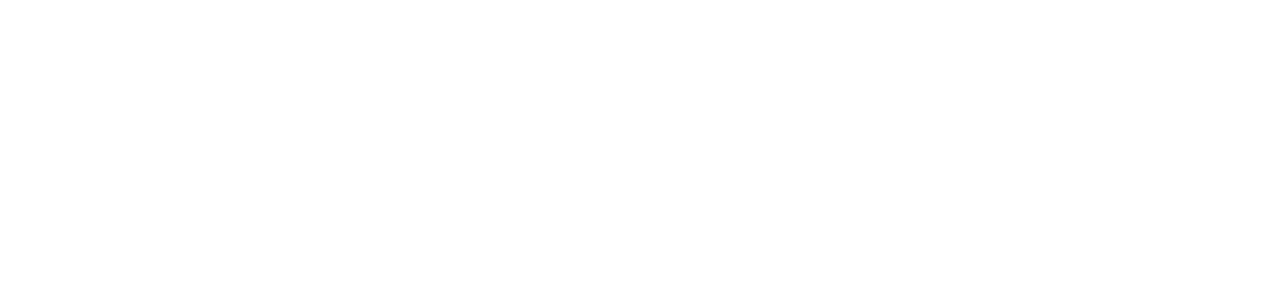
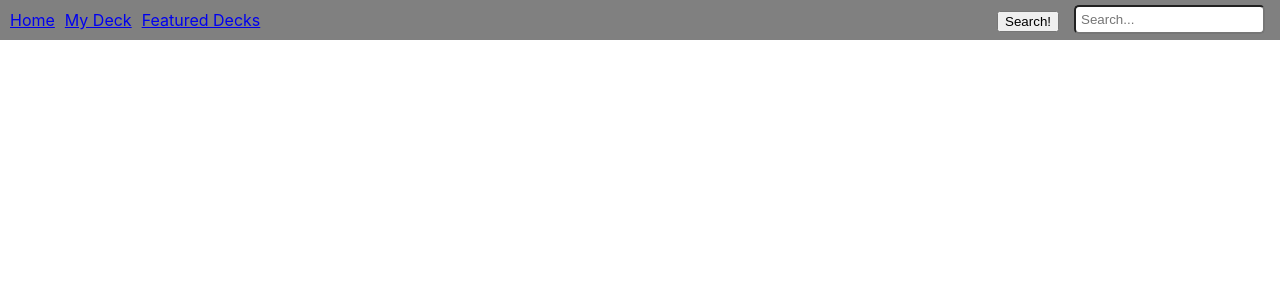
Before and after one commit to Arcanum-Sorcerer-s-Guild/Arcanum, a React (Create React App) app: page /FeaturedDecks in a window 1280 px wide. Shown: the top 300 px of the page. Built offline with nearby package versions, Linux system fonts and the light colour scheme.

Commit message:
Added links and search bar functionality to navbar component, updated home component random image to link to card details page

```diff
--- a/src/App.js
+++ b/src/App.js
@@ -20,7 +20,7 @@
       <NavBar />
       <Routes>
         <Route path="/" element={<Home />} />
-        <Route path="/Search" element={<Search />} />
+        <Route path="/Search/:value" element={<Search />} />
         <Route path="/DetailView/:id" element={<DetailView />} />
         <Route path="/MyDeck" element={<MyDeck />} />
         <Route path="/FeatureDecks" element={<FeatureDecks />} />
--- a/src/Home/Home.js
+++ b/src/Home/Home.js
@@ -1,13 +1,15 @@
 import React, { useEffect, useState } from "react";
+import {useNavigate} from 'react-router-dom'
 
 const Home = () => {
   const [currCard, setCurrCard] = useState([]);
+  const navigate = useNavigate();
 
   useEffect(() => {
     fetch(`https://api.scryfall.com/cards/random`)
       .then((res) => res.json())
       .then((data) => {
-        setCurrCard(data.image_uris);
+        setCurrCard(data);
       });
   }, []);
 
@@ -16,16 +18,21 @@
   }
 
   return (
+    <>
+    {Object.keys(currCard).length !== 0 ?
     <div>
     {/*    {JSON.stringify(currCard.border_crop)}
        {console.log(JSON.stringify(currCard.border_crop))} */}
-      <img src={currCard.normal} />
+      <img src={currCard.image_uris.normal} onClick={()=>navigate(`/DetailView/${currCard.id}`)} />
       {/* {currCard.image_uris.large ? (
         <img src={currCard.image_uris.large} />
       ) : (
         <h1>Loading...</h1>
       )} */}
     </div>
+    :
+    <div>Loading...</div>}
+    </>
   );
 };
 
--- /dev/null
+++ b/src/common/NavBar.css
@@ -0,0 +1,17 @@
+.navBar {
+  background-color: grey;
+  padding: 10px;
+}
+
+.searchBar, .searchBtn {
+  position: relative;
+  top: -10px;
+  float: right;
+  border-radius: 5px;
+  padding: 5px;
+  margin: 5px
+}
+
+.link {
+  padding-right: 10px;
+}
--- a/src/common/NavBar.js
+++ b/src/common/NavBar.js
@@ -1,7 +1,19 @@
-import React from "react";
+import React,{useState} from "react";
+import {Link} from "react-router-dom"
+import './NavBar.css'
 
 const NavBar = () => {
-  return <></>;
-};
+  const [searchTerm,setSearchTerm] = useState('')
+
+  return (
+    <nav className="navBar">
+      <Link className ="link" to="/">Home</Link>
+      <Link className ="link" to="/MyDeck">My Deck</Link>
+      <Link className ="link" to="/FeaturedDecks">Featured Decks</Link>
+      {/* <Link to="/Tutorial">Tutorial</Link> */}
+      <input className="searchBar" type="search" placeholder="Search..." onChange={e=>setSearchTerm(e.target.value)}/>
+      <Link className="searchBtn" to={`/Search/${searchTerm}`}><button>Search!</button></Link>
+    </nav>
+  )};
 
 export default NavBar;
```
